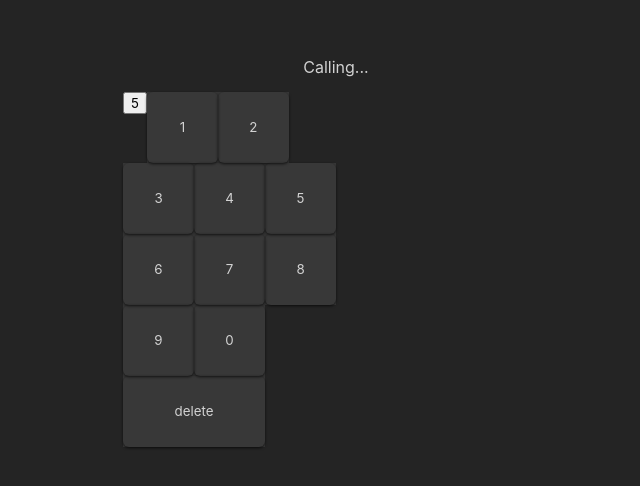
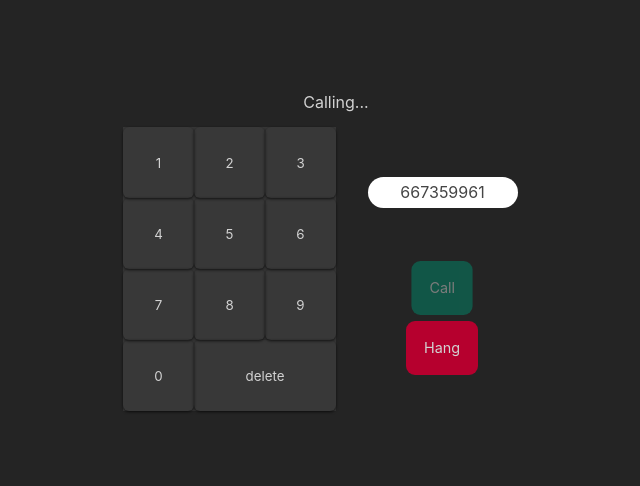
Before and after one commit to ccbabcn/202204-W4CH3-cristian-bermudez, a React (Create React App) app: page / in a window 1280 px wide. Shown: the part 156-642 px from the top of the page, without its empty margins (304-944 px from the left). Built offline with nearby package versions, Linux system fonts and the light colour scheme.

Commit message:
implemented keyboard component

```diff
--- a/src/App.js
+++ b/src/App.js
@@ -1,4 +1,4 @@
-import Key from "./components/Key/Key";
+import Keyboard from "./components/Keyboard/Keyboard";
 
 function App() {
   return (
@@ -8,44 +8,19 @@ function App() {
         <span className="message">Calling...</span>
         <main className="phone">
           <div className="keyboard-container">
-            <ol className="keyboard">
-              <Key text={5} action={() => {}} nameClass={"hola"} />
-              <li>
-                <button className="key">1</button>
-              </li>
-              <li>
-                <button className="key">2</button>
-              </li>
-              <li>
-                <button className="key">3</button>
-              </li>
-              <li>
-                <button className="key">4</button>
-              </li>
-              <li>
-                <button className="key">5</button>
-              </li>
-              <li>
-                <button className="key">6</button>
-              </li>
-              <li>
-                <button className="key">7</button>
-              </li>
-              <li>
-                <button className="key">8</button>
-              </li>
-              <li>
-                <button className="key">9</button>
-              </li>
-              <li>
-                <button className="key">0</button>
-              </li>
-              <li>
-                <button className="key big">delete</button>
-              </li>
-            </ol>
+            <Keyboard />
           </div>
-          <div className="actions"></div>
+          <div className="actions">
+            <span className="number">667359961</span>
+
+            <a href="#" className="call">
+              Call
+            </a>
+
+            <a href="#" className="hang active">
+              Hang
+            </a>
+          </div>
         </main>
       </div>
     </div>
--- /dev/null
+++ b/src/components/Keyboard/Keyboard.js
@@ -0,0 +1,20 @@
+import keyList from "../../data/keylist";
+import Key from "../Key/Key";
+
+const Keyboard = () => {
+  return (
+    <div className="keyboard-container">
+      <ol className="keyboard">
+        {keyList.map((key) => (
+          <Key
+            text={key}
+            action={() => {}}
+            nameClass={typeof key === "number" ? "key" : "key big"}
+          />
+        ))}
+      </ol>
+    </div>
+  );
+};
+
+export default Keyboard;
--- /dev/null
+++ b/src/data/keylist.js
@@ -0,0 +1,3 @@
+const keyList = [1, 2, 3, 4, 5, 6, 7, 8, 9, 0, "delete"];
+
+export default keyList;
```
Also changed, not shown: 1 other file (tests, documents, lock files or other folders).
